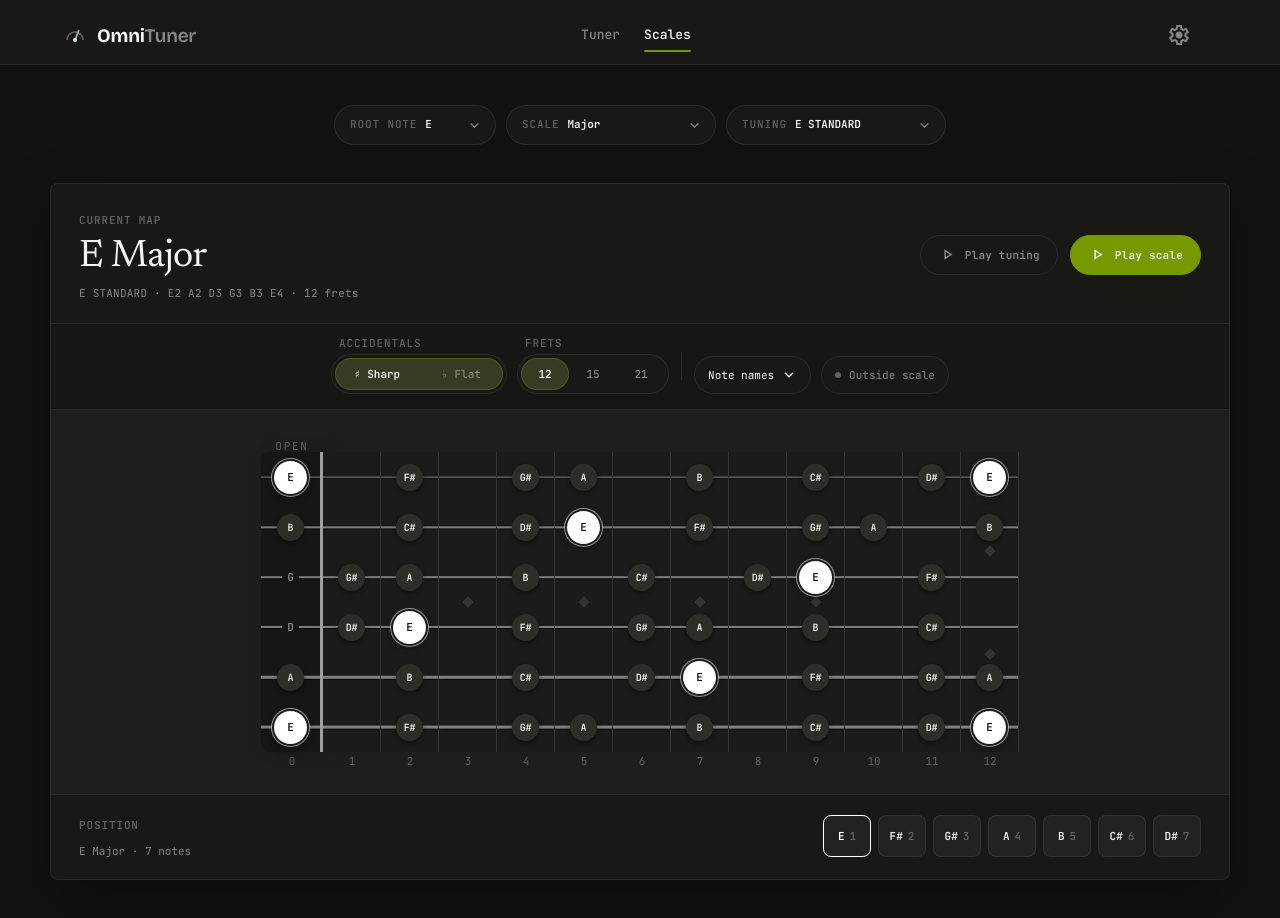
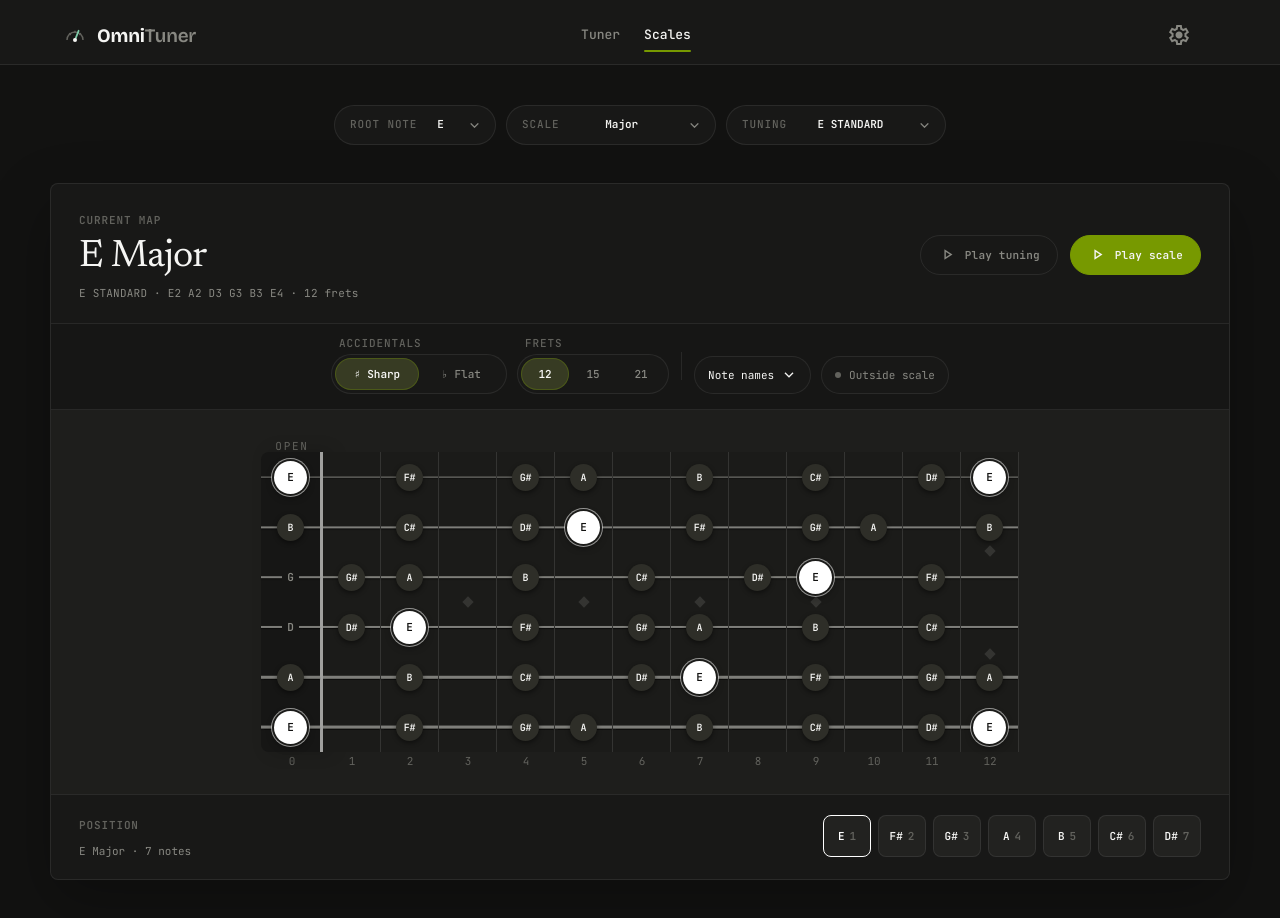
Before and after one commit to sawayaka143/OmniTuner, an Angular app: page /scales in a window 1280 px wide. Shown: the top 918 px of the page. Built offline with nearby package versions, Linux system fonts and the light colour scheme.

Commit message:
feat: enhance button layout and styling in root note, scale, and tuning selectors

```diff
--- a/src/app/components/root-note-picker/root-note-picker.html
+++ b/src/app/components/root-note-picker/root-note-picker.html
@@ -7,7 +7,9 @@
     (click)="toggle.emit(); $event.stopPropagation()">
     <span class="button-copy">
       <span class="button-kicker">Root note</span>
-      <strong>{{ selected() }}</strong>
+      <span class="value-wrap">
+        <strong>{{ selected() }}</strong>
+      </span>
     </span>
     <span class="material-symbols-outlined dropdown-icon" [class.rotated]="open()" aria-hidden="true">
       expand_more
--- a/src/app/components/root-note-picker/root-note-picker.scss
+++ b/src/app/components/root-note-picker/root-note-picker.scss
@@ -12,10 +12,19 @@
 
 .button-copy {
   min-width: 0;
+  flex: 1 1 auto;
   display: flex;
   align-items: baseline;
   gap: 8px;
   text-align: left;
+
+  .value-wrap {
+    min-width: 0;
+    flex: 1 1 auto;
+    display: inline-flex;
+    justify-content: center;
+    text-align: center;
+  }
 
   strong {
     overflow: hidden;
--- a/src/app/components/scale-picker/scale-picker.html
+++ b/src/app/components/scale-picker/scale-picker.html
@@ -7,7 +7,9 @@
     (click)="toggle.emit(); $event.stopPropagation()">
     <span class="button-copy">
       <span class="button-kicker">Scale</span>
-      <strong>{{ selectedLabel() }}</strong>
+      <span class="value-wrap">
+        <strong>{{ selectedLabel() }}</strong>
+      </span>
     </span>
     <span class="material-symbols-outlined dropdown-icon" [class.rotated]="open()" aria-hidden="true">
       expand_more
--- a/src/app/components/scale-picker/scale-picker.scss
+++ b/src/app/components/scale-picker/scale-picker.scss
@@ -12,10 +12,19 @@
 
 .button-copy {
   min-width: 0;
+  flex: 1 1 auto;
   display: flex;
   align-items: baseline;
   gap: 8px;
   text-align: left;
+
+  .value-wrap {
+    min-width: 0;
+    flex: 1 1 auto;
+    display: inline-flex;
+    justify-content: center;
+    text-align: center;
+  }
 
   strong {
     overflow: hidden;
--- a/src/app/scales/scale-options/scale-options.scss
+++ b/src/app/scales/scale-options/scale-options.scss
@@ -33,6 +33,7 @@
 
 .segmented {
   @include seg-control('accent', 'segment-indicator');
+  --seg-count: 2;
   display: grid;
   grid-template-columns: repeat(2, minmax(84px, 1fr));
 
@@ -41,11 +42,8 @@
   }
 
   &.frets {
+    --seg-count: 3;
     grid-template-columns: repeat(3, 48px);
-
-    .segment-indicator {
-      width: calc((100% - 6px) / 3);
-    }
   }
 
   button {
--- a/src/app/scales/tuning-selector/tuning-selector.html
+++ b/src/app/scales/tuning-selector/tuning-selector.html
@@ -8,7 +8,9 @@
     (click)="toggle.emit(); $event.stopPropagation()">
     <span class="selector-copy">
       <span class="selector-kicker">Tuning</span>
-      <strong>{{ selectedName() }}</strong>
+      <span class="value-wrap">
+        <strong>{{ selectedName() }}</strong>
+      </span>
     </span>
     <span class="material-symbols-outlined selector-icon" [class.rotated]="open()" aria-hidden="true">
       expand_more
--- a/src/app/scales/tuning-selector/tuning-selector.scss
+++ b/src/app/scales/tuning-selector/tuning-selector.scss
@@ -15,10 +15,19 @@
 
 .selector-copy {
   min-width: 0;
+  flex: 1 1 auto;
   display: flex;
   align-items: baseline;
   gap: 8px;
   text-align: left;
+
+  .value-wrap {
+    min-width: 0;
+    flex: 1 1 auto;
+    display: inline-flex;
+    justify-content: center;
+    text-align: center;
+  }
 
   strong {
     overflow: hidden;
```
